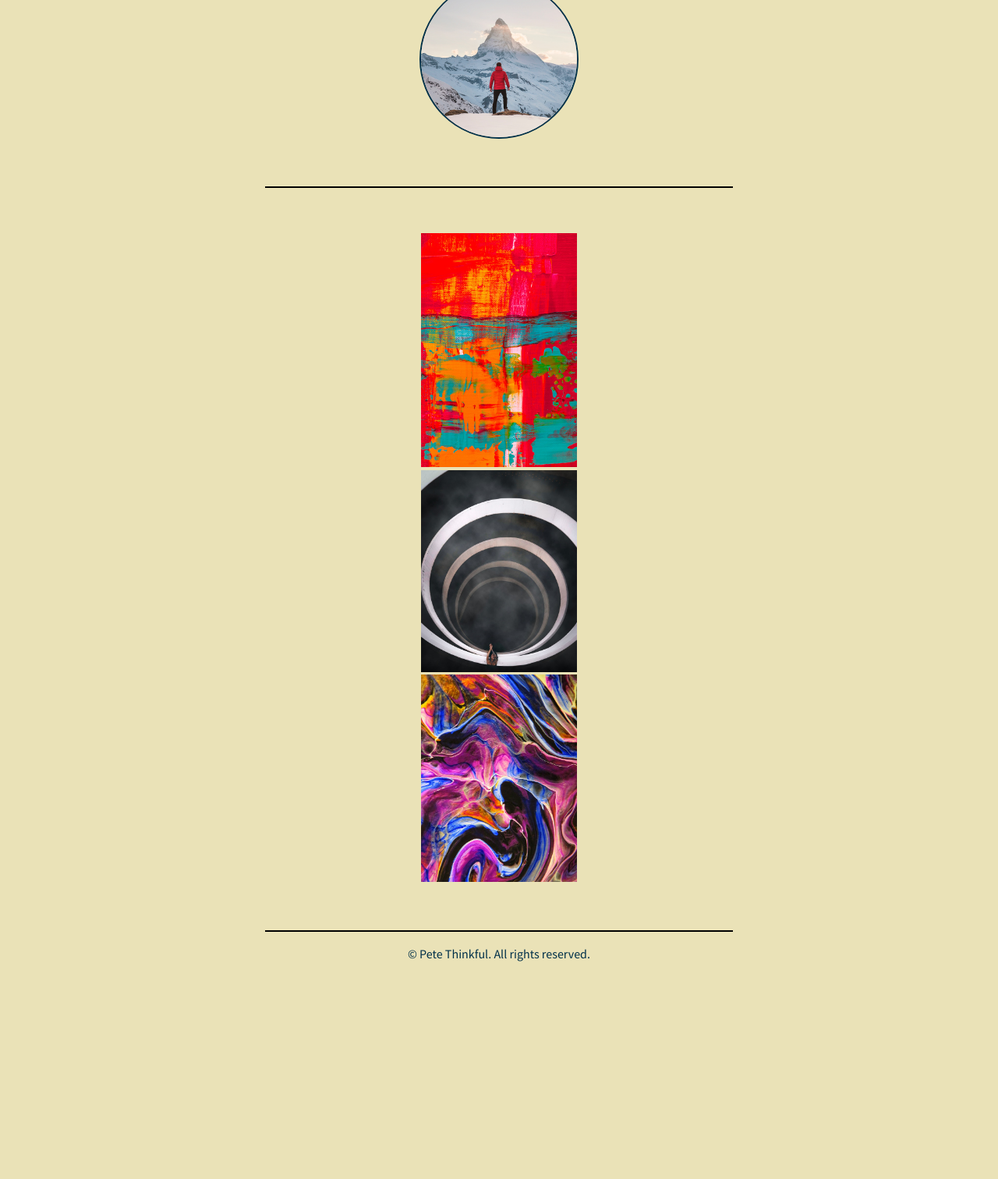
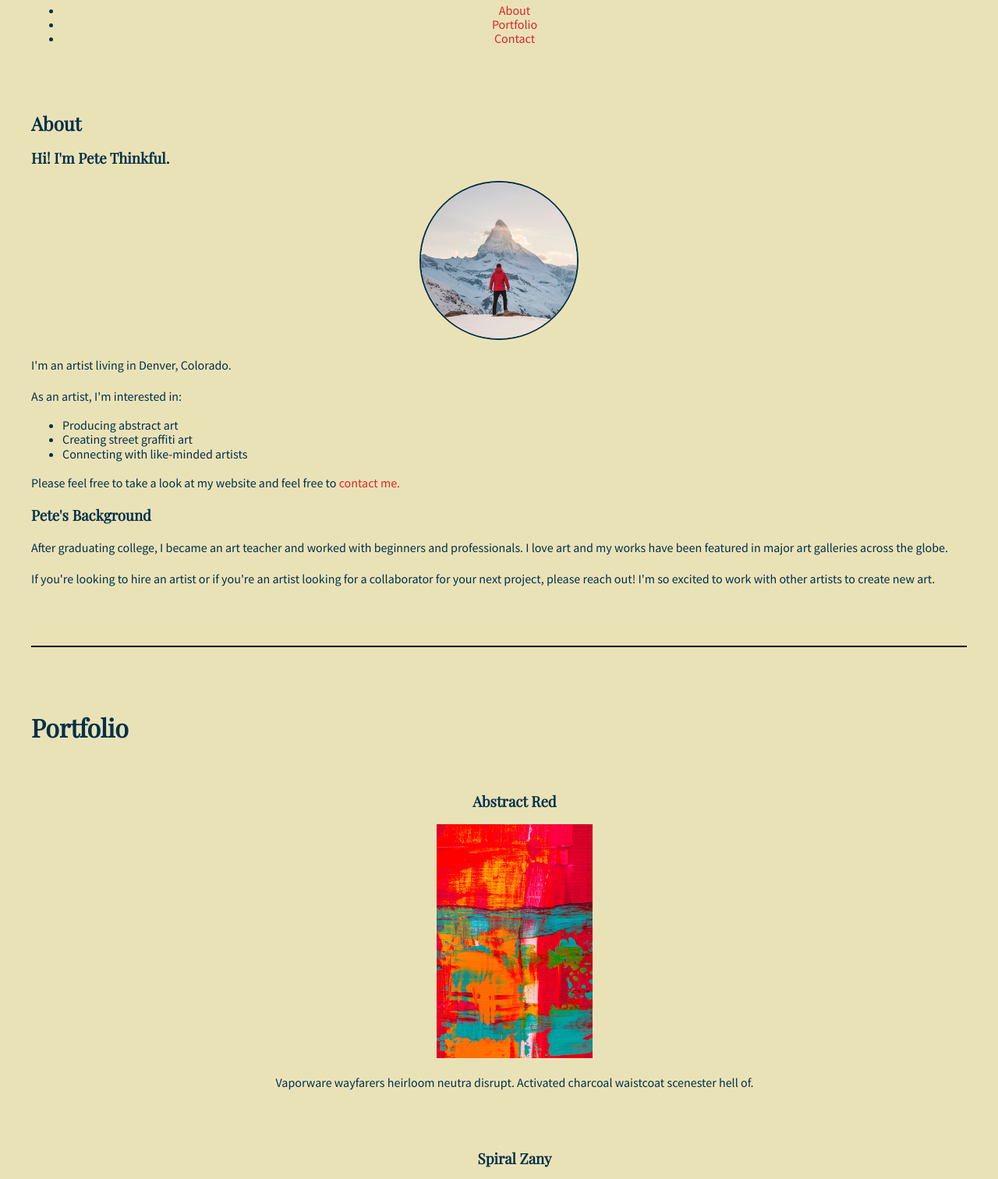
Before and after one commit to MissE111/Demo-Pete, a plain HTML site: page index.html in a window 1280 px wide. Shown: the part 116-1628 px from the top of the page at 78% size. Before the commit the page ends 1407 px from the top, so only its background shows below. Drawn offline with nearby package versions, Linux system fonts and the light colour scheme.

Commit message:
index.html

```diff
--- a/index.html
+++ b/index.html
@@ -11,42 +11,84 @@
 </head>
 
 <body>
-  <!-- TODO: Add header here -->
+
+  <header>
+    <h1>Pete Thinkful | Artist</h1>
+    <nav>
+      <ul>
+        <li><a href="#about">About</a></li>
+        <li><a href="#portfolio">Portfolio</a></li>
+        <li><a href="#contact">Contact</a></li>
+      </ul>
+    </nav>
+  </header>
 
   <main>
-    <div>
-      <!-- TODO: Add About section here -->
+
+    <section id="about">
       <article>
+        <h2>About</h2>
+        <h3>Hi! I'm Pete Thinkful.</h3>
         <div>
           <img class="image-circle" src="images/pete-thinkful.png" alt="Pete Thinkful">
         </div>
+        <p>I'm an artist living in Denver, Colorado.</p>
+        <p>As an artist, I'm interested in:</p>
+        <ul>
+          <li>Producing abstract art</li>
+          <li>Creating street graffiti art</li>
+          <li>Connecting with like-minded artists</li>
+        </ul>
+        <p>Please feel free to take a look at my website and feel free to <a href="#contact">contact me.</a></p>
+        <h3>Pete's Background</h3>
+        <p>After graduating college, I became an art teacher and worked with beginners and professionals. I love art and my works have been featured in major art galleries across the globe.</p>
+        <p>If you're looking to hire an artist or if you're an artist looking for a collaborator for your next project, please reach out! I'm so excited to work with other artists to create new art.</p>
       </article>
+    </section>
 
-      <hr>
+    <hr>
 
-      <!-- TODO: Add Portfolio section here -->
+    <section id="portfolio">
       <article>
+        <h2>Portfolio</h2>
         <div>
+          <h3>Abstract Red</h3>
           <img src="images/abstract-red.png" alt="Abstract Red">
+          <p>Vaporware wayfarers heirloom neutra disrupt. Activated charcoal waistcoat scenester hell of.</p>
         </div>
         <div>
+          <h3>Spiral Zany</h3>
           <img src="images/spiral-zany.png" alt="Spiral Zany">
+          <p>Sriracha portland taxidermy cronut messenger bag, vegan distillery. Vaporware kickstarter air plant mumblecore food truck.</p>
         </div>
         <div>
+          <h3>Melted Rainbow</h3>
           <img src="images/melted-rainbow.png" alt="Melted Rainbow">
+          <p>Edison bulb single-origin coffee snackwave, actually ennuilocavore shabby chic forage.</p>
         </div>
       </article>
+    </section>
 
-      <hr>
+    <hr>
 
-      <!-- TODO: Add Contact section here -->
-    </div>
+    <section id="contact">
+      <article>
+        <h2>Contact</h2>
+        <p>I'd love to hear from you! Please feel free to contact or follow me:</p>
+        <ol>
+          <li><a href="https://www.linkedin.com/in/petethinkful">LinkedIn</a></li>
+          <li><a href="https://www.instagram.com/petethinkful">Instagram</a></li>
+          <li><a href="https://www.pinterest.com/petethinkful">Pinterest</a></li>
+        </ol>
+      </article>
+    </section>
+
   </main>
 
-  <!-- Footer section -->
   <footer>
     <p>© Pete Thinkful. All rights reserved.</p>
   </footer>
+
 </body>
 
 </html>
```
